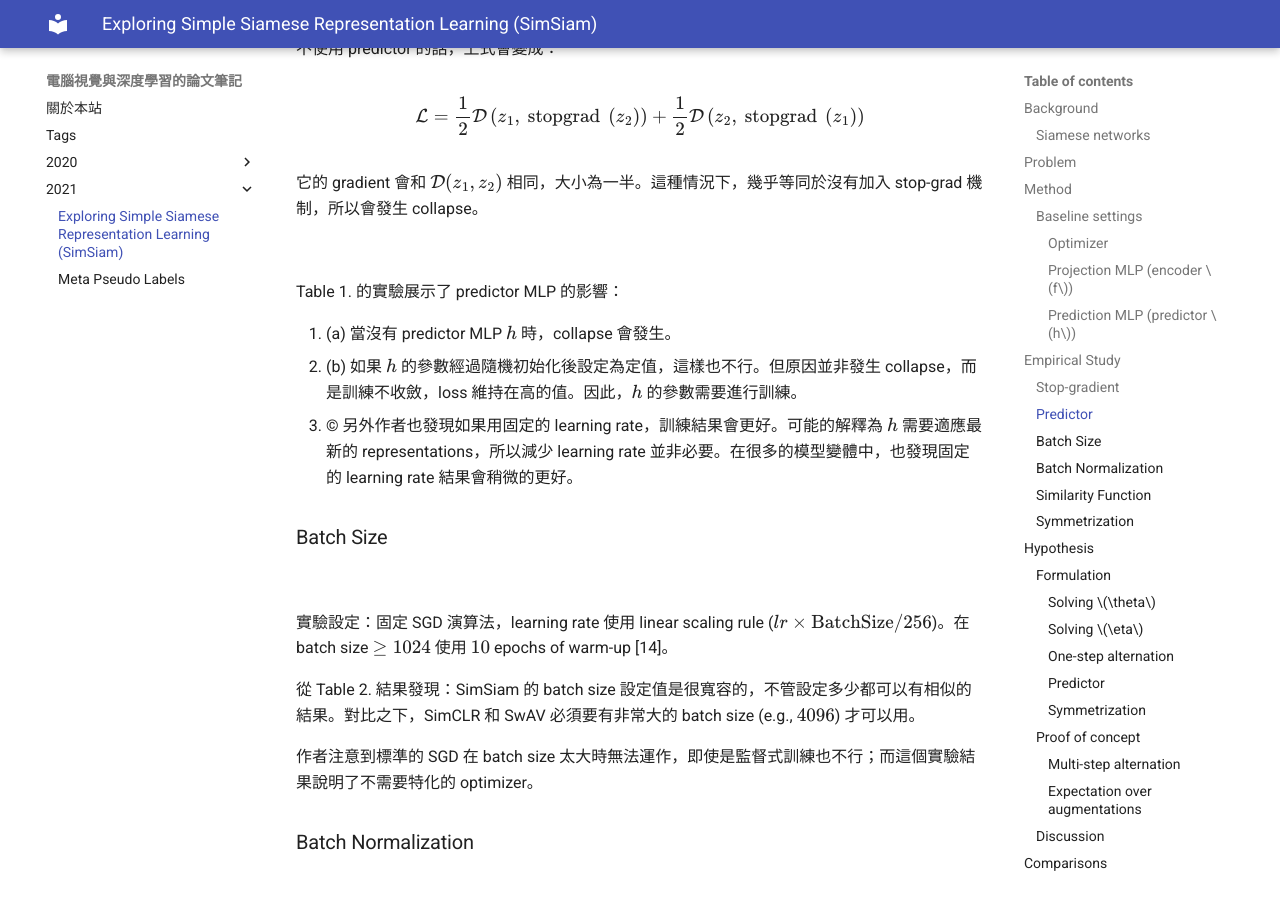
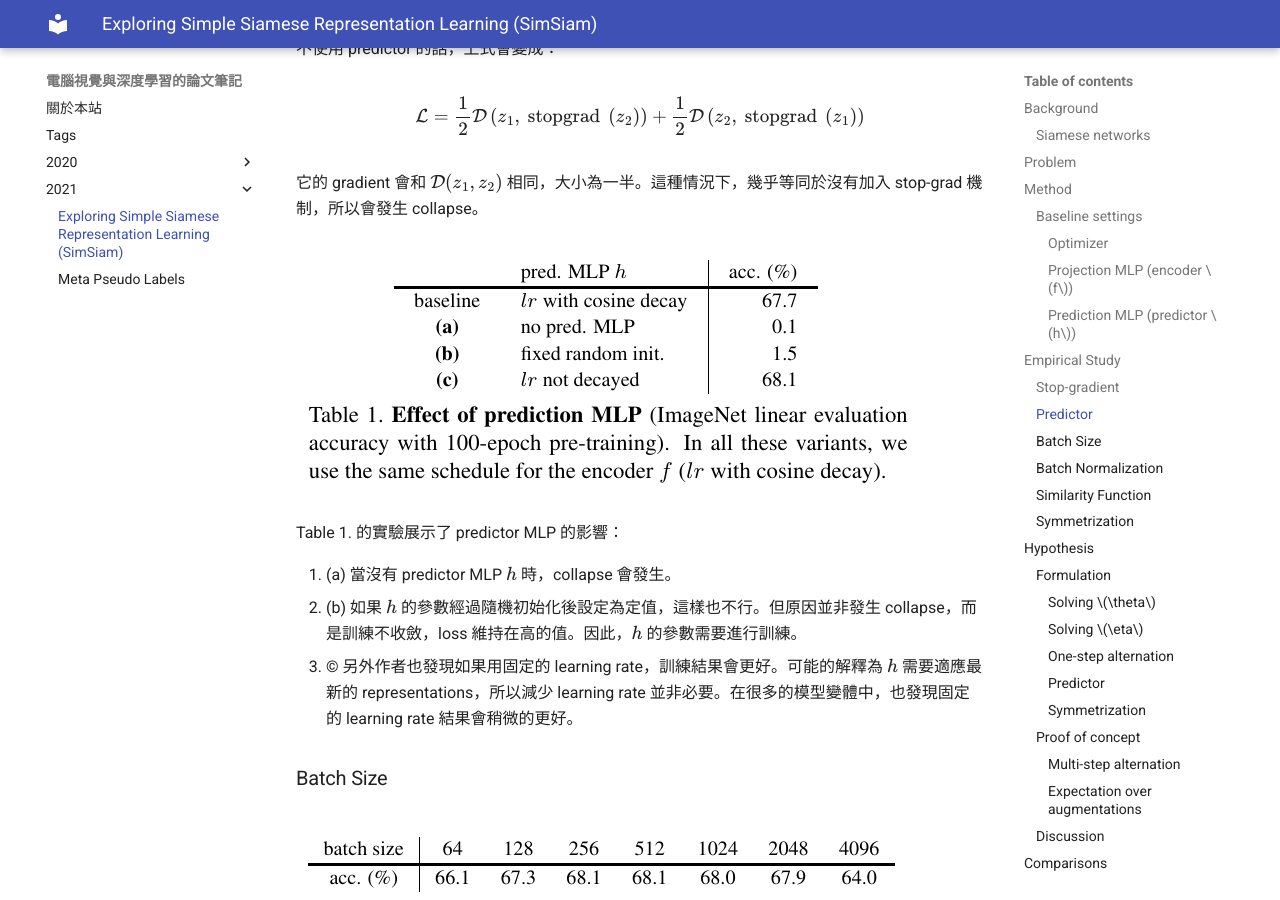
Before and after one commit to aquastripe/paper-notes, an MkDocs documentation site: the page built from docs/2021/exploring-simple-siamese-representation-learning.md, in a window 1280 px wide and 900 px high, scrolled down 4563 px. Built offline with MkDocs 1.6.1 and Material for MkDocs 9.7.7, drawn with Linux system fonts in a browser that asks for light colours; comment, search, counter and statistics services are not loaded.

Commit message:
fix: wrong table path

```diff
--- a/docs/2021/exploring-simple-siamese-representation-learning.md
+++ b/docs/2021/exploring-simple-siamese-representation-learning.md
@@ -118,7 +118,7 @@ $$
 
 它的 gradient 會和 $\mathcal{D}(z_1,z_2)$ 相同，大小為一半。這種情況下，幾乎等同於沒有加入 stop-grad 機制，所以會發生 collapse。
 
-![](tables/1.png)
+![](../../assets/images/exploring-simple-siamese-representation-learning/tables/1.png)
 
 Table 1. 的實驗展示了 predictor MLP 的影響：
 
@@ -128,7 +128,7 @@ Table 1. 的實驗展示了 predictor MLP 的影響：
 
 ### Batch Size
 
-![](tables/2.png)
+![](../../assets/images/exploring-simple-siamese-representation-learning/tables/2.png)
 
 實驗設定：固定 SGD 演算法，learning rate 使用 linear scaling rule ($lr \times \text{BatchSize}/256$)。在 batch size $\ge 1024$ 使用 $10$ epochs of warm-up [14]。
 
@@ -138,7 +138,7 @@ Table 1. 的實驗展示了 predictor MLP 的影響：
 
 ### Batch Normalization
 
-![](tables/3.png)
+![](../../assets/images/exploring-simple-siamese-representation-learning/tables/3.png)
 
 從 Table 3. 結果發現：
 
@@ -308,7 +308,7 @@ $$
 
 結果如下：
 
-![](tables/4.png)
+![](../../assets/images/exploring-simple-siamese-representation-learning/tables/4.png)
 
 "+" 代表重製過，產生更好的結果（詳見附錄）。
 
@@ -318,7 +318,7 @@ SimSiam 使用更少的 batch size，沒有負樣本也沒有 momentum encoder
 
 在 ImageNet 進行 pre-training，之後用到 object detection 和 instance segmentation。
 
-![](tables/5.png)
+![](../../assets/images/exploring-simple-siamese-representation-learning/tables/5.png)
 
 ### Methodology Comparisons
 
```
